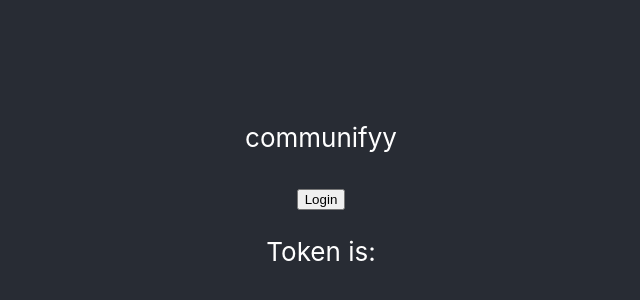
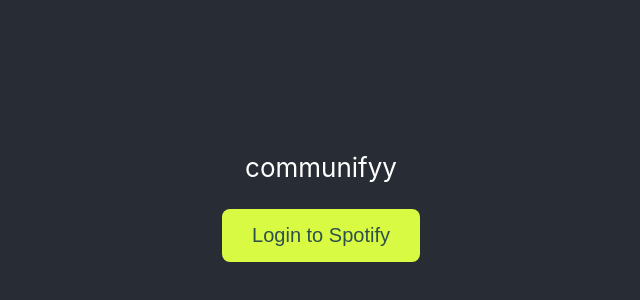
Before and after one commit to kevink856/communifyy, a React (Create React App) app: page / in a window 1280 px wide. Shown: the part 206-506 px from the top of the page, without its empty margins (319-959 px from the left). Built offline with nearby package versions, Linux system fonts and the light colour scheme.

Commit message:
Add Button Formatting
Added .css for buttons
Removed temp token text
Removed redundancies

```diff
--- a/src/App.css
+++ b/src/App.css
@@ -12,7 +12,3 @@
   font-size: calc(10px + 2vmin);
   color: white;
 }
-
-.App-link {
-  color: #61dafb;
-}
--- a/src/App.js
+++ b/src/App.js
@@ -37,9 +37,6 @@
               <LogoutButton setToken={setToken} />
             </div>
         }
-        <p>
-          Token is: { token }
-        </p>
       </header>
     </div>
   );
--- a/src/components/LoginButton.js
+++ b/src/components/LoginButton.js
@@ -1,3 +1,5 @@
+import "../styles/LogButton.css"
+
 const CLIENT_ID = "3f8575d48b8048139be97f96b54f41ad";
 const REDIRECT_URI = "https://kevink856.github.io/communifyy/";
 const AUTH_ENDPOINT = "https://accounts.spotify.com/authorize"
@@ -5,12 +7,12 @@
 
 const LoginButton = () => {
     return (
-        <button
+        <button class = "log-button"
             type = "button"
             onClick = {() => {
                 window.location.href = `${AUTH_ENDPOINT}?client_id=${CLIENT_ID}&redirect_uri=${REDIRECT_URI}&response_type=${RESPONSE_TYPE}`;
             }}
-        > Login
+        > Login to Spotify
         </button>
     );
 }
--- a/src/components/LogoutButton.js
+++ b/src/components/LogoutButton.js
@@ -1,9 +1,11 @@
-const Logout = (props) => {
+import "../styles/LogButton.css"
+
+const Logout = (prop) => {
     return (
-        <button
+        <button class = "log-button"
             type = "button"
             onClick = {() => {
-                props.setToken("");
+                prop.setToken("");
                 window.localStorage.removeItem("token");
             }}
         > Logout
--- /dev/null
+++ b/src/styles/LogButton.css
@@ -0,0 +1,17 @@
+.log-button {
+    background-color: #d8fa43;
+    display: flex;
+    flex-direction: column;
+    align-items: center;
+    justify-content: center;
+    font-size: calc(4px + 2vmin);
+    padding: 15px 30px;
+    border: none;
+    border-radius: 8px;
+    color: darkslategray;
+}
+
+.log-button:hover {
+    background-color:#eeffa0;
+    color: rgb(32, 51, 51);
+}
```
